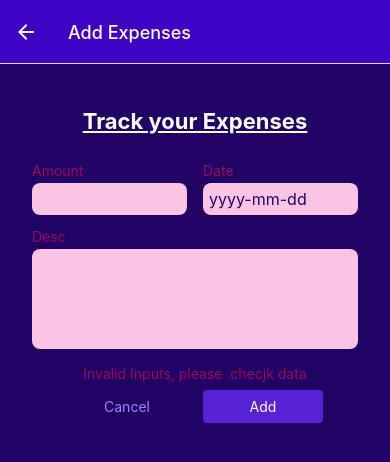
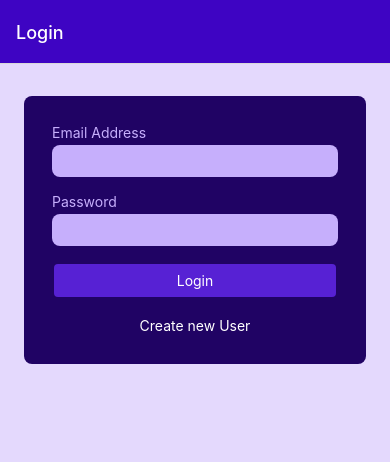
Before and after one commit to pavithra-muniraju/RN_Expense_Tracker_App, a React Native app: screen /ManageExpenses in a window 390 px wide. Shown: the top 462 px of the page. Built offline with nearby package versions, Linux system fonts and the light colour scheme; no server answers.

Commit message:
Auth form added

```diff
--- a/App.js
+++ b/App.js
@@ -9,9 +9,12 @@ import { GlobalStyles } from './constants/styles';
 import { Ionicons } from '@expo/vector-icons'
 import IconButton from './UI/IconButton';
 import ExpensesContextProvider from './store/ExpensesContext';
+import Login from './screens/Login';
+import Signup from './screens/Signup';
 
 export default function App() {
 
+  const isloggedIn = false;
 
   function ExpensesOverview() {
     const navigation = useNavigation();
@@ -42,6 +45,7 @@ export default function App() {
   }
   const Stack = createNativeStackNavigator();
   const BottomTabs = createBottomTabNavigator();
+  if (isloggedIn) {
     return (
       <>
         <StatusBar style="inverted" />
@@ -61,4 +65,23 @@ export default function App() {
       </>
 
     );
+  } else {
+    return (
+      <>
+        <StatusBar style="inverted" />
+        <NavigationContainer>
+          <Stack.Navigator screenOptions={{
+            headerStyle: { backgroundColor: GlobalStyles.colors.primary500 },
+            headerTintColor: 'white',
+            contentStyle: {backgroundColor: GlobalStyles.colors.primary50 }
+          }}>
+            <Stack.Screen name="Login" component={Login} />
+            <Stack.Screen name="Signup" component={Signup} />
+          </Stack.Navigator>
+        </NavigationContainer>
+      </>
+    )
+
   }
+
+}
--- /dev/null
+++ b/components/Auth/Authform.js
@@ -0,0 +1,131 @@
+import { useState } from "react";
+import { Alert, StyleSheet, Text, TextInput, TouchableWithoutFeedback, View } from "react-native";
+import { GlobalStyles } from "../../constants/styles";
+import Button from "../../UI/Button";
+import { useNavigation } from "@react-navigation/native";
+import Input from "../ManageExpense/Input";
+
+function Authform({ type }) {
+    const navigation = useNavigation();
+    const [credentials, setCredentials] = useState({
+        email: {
+            value: '',
+            isValid: true
+        },
+        password: {
+            value: '',
+            isValid: true
+        },
+        cPassword: {
+            value: '',
+            isValid: true
+        },
+    })
+
+    function switchHandler() {
+        if (type == 'Login') {
+            navigation.navigate("Signup")
+        } else {
+            navigation.navigate("Login")
+        }
+    }
+
+    function inputChangedHandler(inputId, enteredText) {
+        setCredentials((curState) => {
+            return {
+                ...curState,
+                // [inputId]: enteredText
+                [inputId]: { value: enteredText, isValid: true }
+            }
+        });
+
+    }
+    function loginSignupHandler() {
+        const emailRegex = /^[^\s@]+@[^\s@]+\.[^\s@]+$/;
+        if(!emailRegex.test(credentials.email.value)) {
+            credentials.email.isValid = false;
+            Alert.alert('Invalid Email')
+        } else if(credentials.password.value.length < 1) {
+            credentials.password.isValid = false;
+            Alert.alert('Please enter password')
+        }
+        if(type == 'Signup' && credentials.cPassword.value !== credentials.password.value) {
+           credentials.cPassword.isValid = false
+           Alert.alert('Passwords do not match')
+        }
+        console.log(credentials)
+    }
+    return (
+        <View style={styles.outerContainer}>
+            <View style={styles.container}>
+                {/* <Text style={styles.label}>Email Address</Text>
+                <TextInput onChangeText={inputChangedHandler.bind(this,'email')} value={credentials.email.value} style={styles.input} /> */}
+
+                <Input label='Email Address'
+                    invalid={!credentials.email.isValid} textInputConfig={{
+                        onChangeText: inputChangedHandler.bind(this, 'email'),
+                        value: credentials.email.value
+                    }} />
+
+                <Input label='Password'
+                    invalid={!credentials.password.isValid} textInputConfig={{
+                        onChangeText: inputChangedHandler.bind(this, 'password'),
+                        value: credentials.password.value,
+                        secureTextEntry: true
+                    }} />
+                {/* <Text style={styles.label}>Password</Text>
+                <TextInput onChangeText={setPassword} value={password} style={styles.input} secureTextEntry={true} /> */}
+
+                {type === 'Signup' ?
+                    <Input label='Confirm Password'
+                        invalid={!credentials.cPassword.isValid} textInputConfig={{
+                            onChangeText: inputChangedHandler.bind(this, 'cPassword'),
+                            value: credentials.cPassword.value,
+                            secureTextEntry: true
+                        }} /> : <></>
+                }
+
+                <Button onPress={loginSignupHandler} style={styles.width}>{type}</Button>
+                <TouchableWithoutFeedback onPress={switchHandler}>
+                    <Text style={styles.switch}>{type == 'Login' ? 'Create new User' : 'Back to Login'}</Text>
+                </TouchableWithoutFeedback>
+                {/* <Button mode="flat" onPress={switchHandler}></Button> */}
+            </View>
+        </View>
+    )
+}
+
+export default Authform;
+
+const styles = StyleSheet.create({
+    outerContainer: {
+        // backgroundColor: GlobalStyles.colors.primary50,
+        height: '100%'
+    },
+    container: {
+        marginTop: 32,
+        marginHorizontal: 24,
+        backgroundColor: GlobalStyles.colors.primary800,
+        padding: 20,
+        borderRadius: 8
+    },
+    label: {
+        color: 'white'
+    },
+    input: {
+        backgroundColor: GlobalStyles.colors.primary50,
+        borderRadius: 8,
+        marginBottom: 20
+    },
+    switch: {
+        textAlign: 'center',
+        color: 'white',
+        fontSize: 14,
+        marginVertical: 10
+    },
+    width: {
+        marginHorizontal: 10,
+        marginVertical: 10,
+        borderRadius: 10
+    }
+})
--- /dev/null
+++ b/screens/Login.js
@@ -0,0 +1,8 @@
+import Authform from "../components/Auth/Authform";
+
+function Login() {
+    return(
+        <Authform type="Login" />
+    )
+}
+export default Login;
--- /dev/null
+++ b/screens/Signup.js
@@ -0,0 +1,9 @@
+import Authform from "../components/Auth/Authform";
+
+function Signup() {
+    return(
+        <Authform type='Signup' />
+    )
+}
+
+export default Signup;
```
Lines whose indentation alone changed are shown as unchanged.
